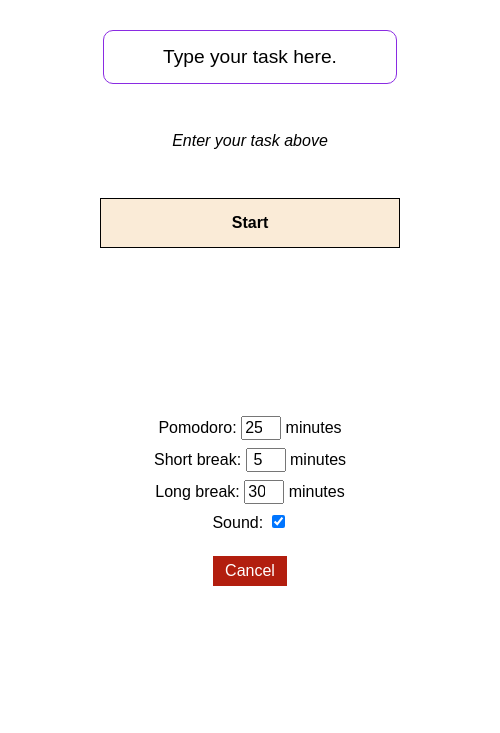
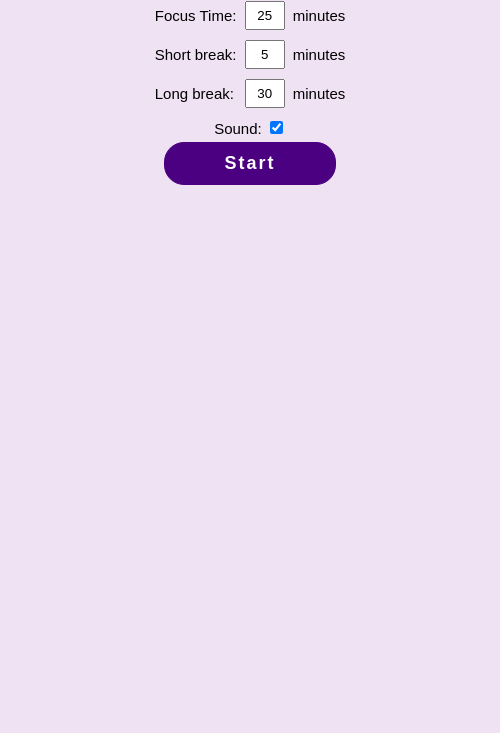
Before and after one commit to konstantinacode/PomodoroTimerApp, an Electron app: page src/index.html in a window 500 px wide. Shown: the part 67-800 px from the top of the page. Drawn offline with nearby package versions, Linux system fonts and the light colour scheme.

Commit message:
design v2

```diff
--- a/src/css/styles.css
+++ b/src/css/styles.css
@@ -1,74 +1,91 @@
 body {
   font-family: 'Raleway', sans-serif;
+  background-color: rgba(205, 162, 216, 0.3);
+  display: flex;
+  flex-direction: column;
+  justify-content: space-around;
+  align-items: center;
 }
 
-#title{
+#title {
   text-align: center;
-  margin: 24px auto;
-  font-weight: 800;
+  font-size: 22px;
+  font-weight: 500;
+  letter-spacing: 2px;
+  color: #4B0082;
 }
 
-#desc{
-  text-align: center;
-  margin-bottom: 48px;
+.settingsSection {
+  display: flex;
+  flex-direction: column;
+  align-items: center;
 }
 
-#container {
-  width: 300px;
-  margin: 36px auto;
-  text-align: center;
+.setting, #sound-option {
+  padding: 5px;
+  font-size: 15px;
 }
 
-#task {
-  padding: 15px;
-  font-size: 1.2em;
-  width: 294px;
-  text-align: center;
-  border: 1px solid blueviolet;
-  border-radius: 10px;
+.setting {
+  display: flex;
+  align-items: center;
 }
 
+input.settings {
+  width: 40px;
+  padding: 5px;
+  text-align: center;
+  margin: 0 8px;
+}
 
-#help{
-  margin: 48px 0;
-  font-style: italic;
+span {
+  width: 82px;
+}
+
+input::-webkit-outer-spin-button,
+input::-webkit-inner-spin-button {
+  -webkit-appearance: none;
 }
 
 #startBtn {
-  padding: 15px;
-  background-color: antiquewhite;
-  border: 1px solid;
-  font-weight: bold;
-}
-
-#startBtn:hover{
+  width: 150px;
+  padding: 10px;
+  font-size: 18px;
+  color: white;
+  font-weight: 700;
+  letter-spacing: 2px;
+  text-align: center;
+  border: 1px solid #4B0082;
+  border-radius: 20px;
+  background-color: #4B0082;
   cursor: pointer;
 }
 
-#state{
-  margin-bottom: 12px;
-  font-size: 36px;
-  color: #2e5c39;
+#state {
+  padding: 40px 0;
+  font-size: 33px;
+  color: #1f8b2e;
+  letter-spacing: 6px;
 }
 
-#log {
-  padding: 6px;
-  min-height: 24px;
-  margin-bottom: 36px;
-}
-
-.settings {
-  width: 40px;
-  margin-bottom: 8px;
-  font-size: 1em;
+#countdown {
+  padding: 40px 0;
+  font-size: 26px;
+  color: #4b0082;
+  letter-spacing: 6px;
   text-align: center;
 }
 
 #cancel-btn {
-  background-color: #B21E0E;
-  border-style: none;
+  width: 150px;
+  padding: 10px;
+  font-size: 18px;
   color: white;
-  font-size: 1em;
-  margin: 24px;
-  padding: 6px 12px;
+  font-weight: 700;
+  letter-spacing: 2px;
+  text-align: center;
+  border: 1px solid #4B0082;
+  border-radius: 20px;
+  background-color: #de3163;
+  cursor: pointer;
 }
--- a/src/index.html
+++ b/src/index.html
@@ -5,18 +5,19 @@
 <body>
     <h1 id="title">Pomodoro Timer</h1>
 
-    <div id="container">
-      <input id="task" type="text" value="Type your task here." onblur="taskBlur()" onfocus="taskFocus()"></input>
-      <div id="help">Enter your task above</div>
-      <div id="startBtn" onclick="startTimer()">Start</div>
-      <h2 id="state">&nbsp;</h2>
-      <h2 id="log">&nbsp;</h2>
-      <div>Pomodoro: <input id="pomo-time" class="settings" type="number" value="25" onblur="if (this.value < 0) {this.value = 0;}"></input> minutes</div>
-      <div>Short break: <input id="shrt-brk-time" class="settings" type="number" value="5" onblur="if (this.value < 0) {this.value = 0;}"></input> minutes</div>
-      <div>Long break: <input id="lng-brk-time" class="settings" type="number" value="30" onblur="if (this.value < 0) {this.value = 0;}"></input> minutes</div>
+    <div class="settingsSection">
+      <div class="setting"><span>Focus Time: </span><input id="pomo-time" class="settings" type="number" value="25" onblur="if (this.value < 0) {this.value = 0;}"></input> minutes</div>
+      <div class="setting"><span>Short break: </span><input id="shrt-brk-time" class="settings" type="number" value="5" onblur="if (this.value < 0) {this.value = 0;}"></input> minutes</div>
+      <div class="setting"><span>Long break: </span><input id="lng-brk-time" class="settings" type="number" value="30" onblur="if (this.value < 0) {this.value = 0;}"></input> minutes</div>
       <div id="sound-option">Sound: <input id="sound-chk" type="checkbox" name="sound" checked="true"></div>
-      <button id="cancel-btn" onclick="cancelTimer()">Cancel</button>
     </div>
+    <div id="startBtn" onclick="startTimer()">Start</div>
+
+    <div class="timerSection" style="display: none;">
+      <div id="state"></div>
+      <div id="log"></div>
+    </div>
+    <div id="cancel-btn" onclick="cancelTimer()" style="display: none;">Cancel</div>
 
     <script src="js/index.js"></script>
 </body>
--- a/src/js/index.js
+++ b/src/js/index.js
@@ -13,32 +13,19 @@ var audioTick = document.createElement('audio');
 audioTick.setAttribute('src', 'https://freesound.org/data/previews/254/254315_4062622-lq.mp3');
 audioTick.volume = 0.1;
 
-function taskFocus(){
-  if ($("#task").val() == "Type your task here."){
-    $("#task").val("");
-  }
-}
+function startTimer(){
+  $(".settingsSection").hide();
+  $("#startBtn").hide();
+  $(".timerSection").show();
+  $("#cancel-btn").show();
 
-function taskBlur(){
-    if($("#task").val() == ""){
-      $("#task").val("Type your task here.");
-      $("#help").html("Enter your task above");
-    }else{
-      $("#help").html("Press Start to begin!");
-    }
- }
 
-function startTimer(){
     var pomoTime = $("#pomo-time").val();
     var shortBreakTime = $("#shrt-brk-time").val();
     var longBreakTime = $("#lng-brk-time").val();
-    if (!$("#task").val() || $("#task").val() == "Type your task here.") {
-        alert("Please enter your current task.");
-        return;
-    }
+
     breakCounted = false;
     pomoCounted = false;
-    $("#help").html("Time to work!");
     var miliPomo = pomoTime * 60 * 1000;
     var currentTimePomo = miliPomo;
     if (!timerStarted) {
@@ -46,7 +33,6 @@ function startTimer(){
         var pomoTimer = setInterval(function() {
           if (cancel) {
             clearInterval(pomoTimer);
-            $("#help").html("Press Start to begin!");
             cancel = false;
             timerStarted = false;
           } else {
@@ -59,21 +45,19 @@ function startTimer(){
               audioTick.play();
             }
             $("#state").html("Focus!");
-            var minutesPomo = Math.floor(currentTimePomo % (1000 * 60 * 60) / (1000 * 60)); //remaining minutes
-            var secondsPomo = ("0" + Math.floor(currentTimePomo % (1000 * 60) / 1000)).slice(-2); //remaining seconds
-            $("#log").html(minutesPomo + " : " + secondsPomo);
+            var minutesPomo = Math.floor(currentTimePomo % (1000 * 60 * 60) / (1000 * 60));
+            var secondsPomo = ("0" + Math.floor(currentTimePomo % (1000 * 60) / 1000)).slice(-2);
+            $("#countdown").html(minutesPomo + " : " + secondsPomo);
             if (currentTimePomo <= 0) {
               clearInterval(pomoTimer);
               $("#state").html("Break Time!");
-              $("#log").html("");
+              $("#countdown").html("");
               if ($("#sound-chk").prop('checked')){
                 audioEnd.play();
               }
               pomodoroCount++;
-              $("#help").html("Take a short break");
               var miliBreak = shortBreakTime * 60 * 1000;
               if (breakCount == 4) {
-                $("#help").html("Take a long break");
                 miliBreak = longBreakTime * 60 * 1000;
               }
               var currentTimeBreak = miliBreak;
@@ -85,7 +69,7 @@ function startTimer(){
             }
                 var minutesBreak = Math.floor(currentTimeBreak % (1000 * 60 * 60) / (1000 * 60));
                 var secondsBreak = ("0" +Math.floor(currentTimeBreak % (1000 * 60) / 1000)).slice(-2);
-                $("#log").html(minutesBreak + " : " + secondsBreak);
+                $("#countdown").html(minutesBreak + " : " + secondsBreak);
                 if (currentTimeBreak <= 0 || cancel) {
                   clearInterval(breakTimer);
                   if (!cancel){
@@ -102,7 +86,6 @@ function startTimer(){
                   } else {
                     breakCount = 0;
                   }
-                  $("#help").html("Press Start to begin again!");
                   $("#break").html(checkBoxes);
                   timerStarted = false;
                   cancel = false;
@@ -115,8 +98,11 @@ function startTimer(){
 }
 
 function cancelTimer() {
-    $("#help").html("Cancelled");
+    $(".settingsSection").show();
+    $("#startBtn").show();
+    $(".timerSection").hide();
+    $("#cancel-btn").hide();
     cancel = true;
-    $("#log").html("");
+    $("#countdown").html("");
     $("#state").html("");
   }
--- a/src/js/main.js
+++ b/src/js/main.js
@@ -12,7 +12,7 @@ app.on('ready', _ => {
         width: 500
     })
 
-    //mainWindow.openDevTools()
+    mainWindow.openDevTools()
 
     mainWindow.loadURL(`file://${__dirname}/../index.html`)
 
```
